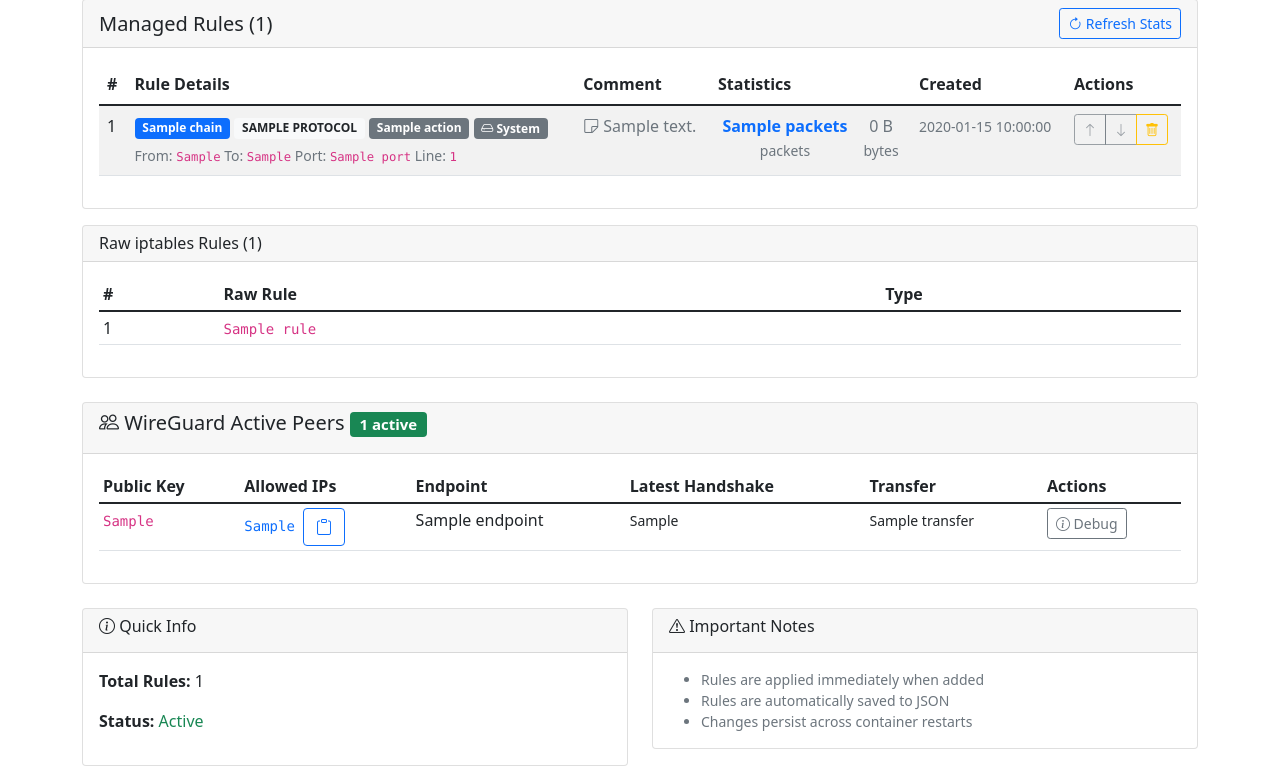
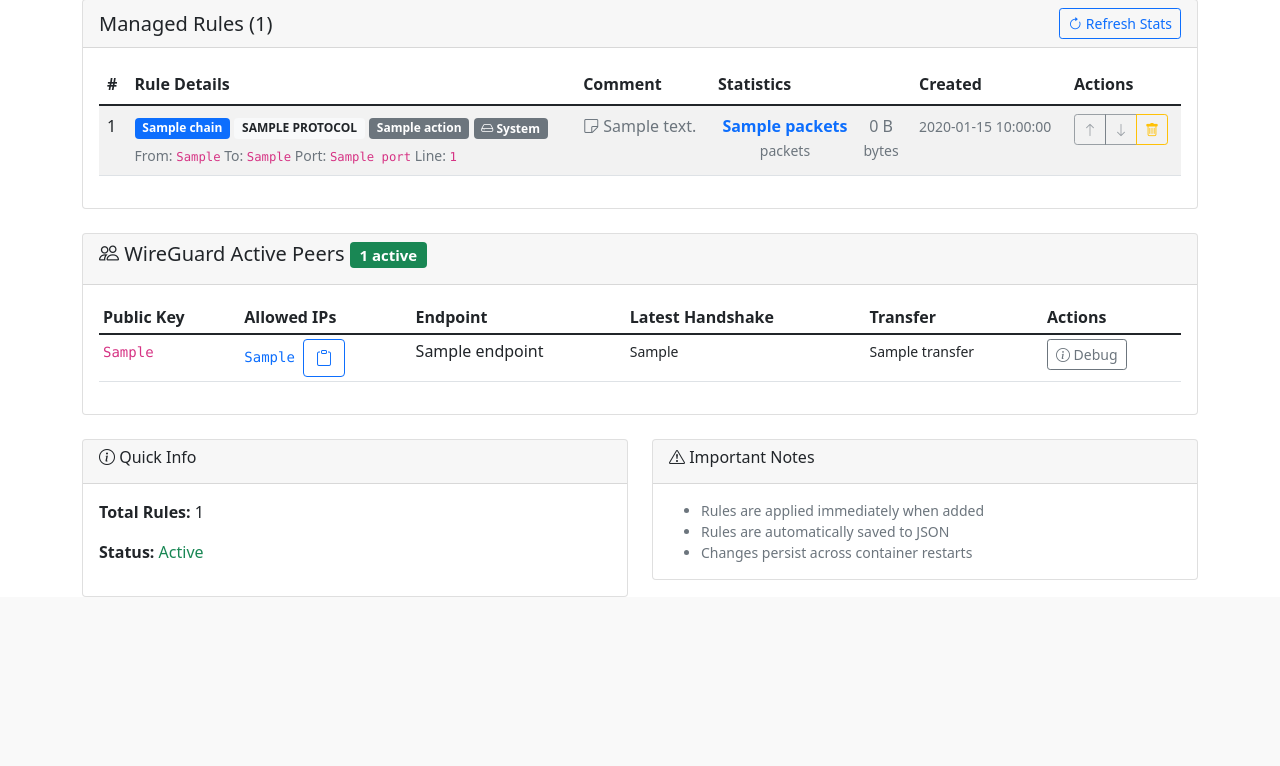
Before and after one commit to Unlink/IptablesUI, a Flask app: template templates/dashboard.html in a window 1280 px wide. Shown: the part 261-1027 px from the top of the page. After the commit the page ends 858 px from the top, so only its background shows below. Run offline with Flask 3, Linux system fonts and the light colour scheme; the template is opened without the code that fills it: most values are stand-ins (such as "Sample title", 1, 10 or a date in 2020); some libraries are stand-ins or nearby versions.

Commit message:
Enhance rule management: add rule hash generation for iptables rules and update save functionality to include created_at timestamp; remove raw rules display from dashboard for cleaner UI.

```diff
--- a/app.py
+++ b/app.py
@@ -101,16 +101,26 @@
                     if line.strip():
                         parts = line.split()
                         if len(parts) >= 3:
+                            # Generate a basic hash for the rule
+                            rule_data = {
+                                'chain': chain,
+                                'action': parts[1] if len(parts) > 1 else '',
+                                'protocol': parts[2] if len(parts) > 2 and parts[2] != 'all' else '',
+                                'source_ip': parts[4] if len(parts) > 4 and parts[4] != '0.0.0.0/0' else '',
+                                'destination_ip': parts[5] if len(parts) > 5 and parts[5] != '0.0.0.0/0' else ''
+                            }
+
                             rule = {
                                 'chain': chain,
-                                'line_number': int(parts[0]),
-                                'action': parts[1],
-                                'protocol': parts[2] if len(parts) > 2 else '',
-                                'source_ip': parts[4] if len(parts) > 4 else '',
-                                'destination_ip': parts[5] if len(parts) > 5 else '',
+                                'line_number': int(parts[0]) if parts[0].isdigit() else 0,
+                                'action': parts[1] if len(parts) > 1 else '',
+                                'protocol': parts[2] if len(parts) > 2 and parts[2] != 'all' else '',
+                                'source_ip': parts[4] if len(parts) > 4 and parts[4] != '0.0.0.0/0' else '',
+                                'destination_ip': parts[5] if len(parts) > 5 and parts[5] != '0.0.0.0/0' else '',
                                 'options': ' '.join(parts[6:]) if len(parts) > 6 else '',
                                 'raw_rule': line.strip(),
-                                'managed_by_app': False  # Will be updated if found in config
+                                'managed_by_app': False,  # Will be updated if found in config
+                                'rule_hash': hash(f"{rule_data['chain']}-{rule_data['action']}-{rule_data['protocol']}-{rule_data['source_ip']}-{rule_data['destination_ip']}")
                             }
                             all_rules.append(rule)
     except Exception as e:
@@ -997,12 +1007,19 @@
 def save_all_rules():
     """Save all current system rules to config file"""
     try:
-        all_rules = get_all_iptables_rules()
+        # Use sync_rules_with_system to get rules with proper hash generation
+        all_rules = sync_rules_with_system()
         config = load_rules_config()
 
         # Convert system rules to our format
         converted_rules = []
         for rule in all_rules:
+            # Generate hash if it doesn't exist
+            if 'rule_hash' not in rule:
+                rule_hash = hash(f"{rule['chain']}-{rule['action']}-{rule.get('protocol', '')}-{rule.get('source_ip', '')}-{rule.get('destination_ip', '')}")
+            else:
+                rule_hash = rule['rule_hash']
+
             converted_rule = {
                 'chain': rule['chain'],
                 'action': rule['action'],
@@ -1010,9 +1027,11 @@
                 'source_ip': rule.get('source_ip', ''),
                 'destination_ip': rule.get('destination_ip', ''),
                 'port': '',  # Extract from options if needed
-                'comment': f"System rule (line {rule['line_number']})",
-                'rule_hash': rule['rule_hash'],
-                'managed_by_app': False
+                'comment': f"System rule (line {rule.get('line_number', 'unknown')})",
+                'rule_hash': rule_hash,
+                'managed_by_app': rule.get('managed_by_app', False),
+                'line_number': rule.get('line_number'),
+                'created_at': datetime.now().isoformat()
             }
             converted_rules.append(converted_rule)
 
--- a/templates/dashboard.html
+++ b/templates/dashboard.html
@@ -215,51 +215,6 @@
     </div>
 </div>
 
-{% if rules %}
-<div class="card mt-3">
-    <div class="card-header">
-        <h6 class="mb-0">Raw iptables Rules ({{ rules|length }})</h6>
-    </div>
-    <div class="card-body">
-        <div class="table-responsive">
-            <table class="table table-sm">
-                <thead>
-                    <tr>
-                        <th>#</th>
-                        <th>Raw Rule</th>
-                        <th>Type</th>
-                    </tr>
-                </thead>
-                <tbody>
-                    {% for rule in rules %}
-                    <tr>
-                        <td>{{ loop.index }}</td>
-                        <td><code class="small">{{ rule }}</code></td>
-                        <td>
-                            {% if 'INPUT' in rule %}
-                                <span class="badge bg-info">INPUT</span>
-                            {% elif 'FORWARD' in rule %}
-                                <span class="badge bg-warning">FORWARD</span>
-                            {% elif 'OUTPUT' in rule %}
-                                <span class="badge bg-secondary">OUTPUT</span>
-                            {% endif %}
-
-                            {% if 'ACCEPT' in rule %}
-                                <span class="badge bg-success">ACCEPT</span>
-                            {% elif 'DROP' in rule %}
-                                <span class="badge bg-danger">DROP</span>
-                            {% elif 'REJECT' in rule %}
-                                <span class="badge bg-warning">REJECT</span>
-                            {% endif %}
-                        </td>
-                    </tr>
-                    {% endfor %}
-                </tbody>
-            </table>
-        </div>
-    </div>
-</div>
-{% endif %}
 {% else %}
 <div class="alert alert-info text-center">
     <h4><i class="bi bi-info-circle"></i> No Rules Found</h4>
```
